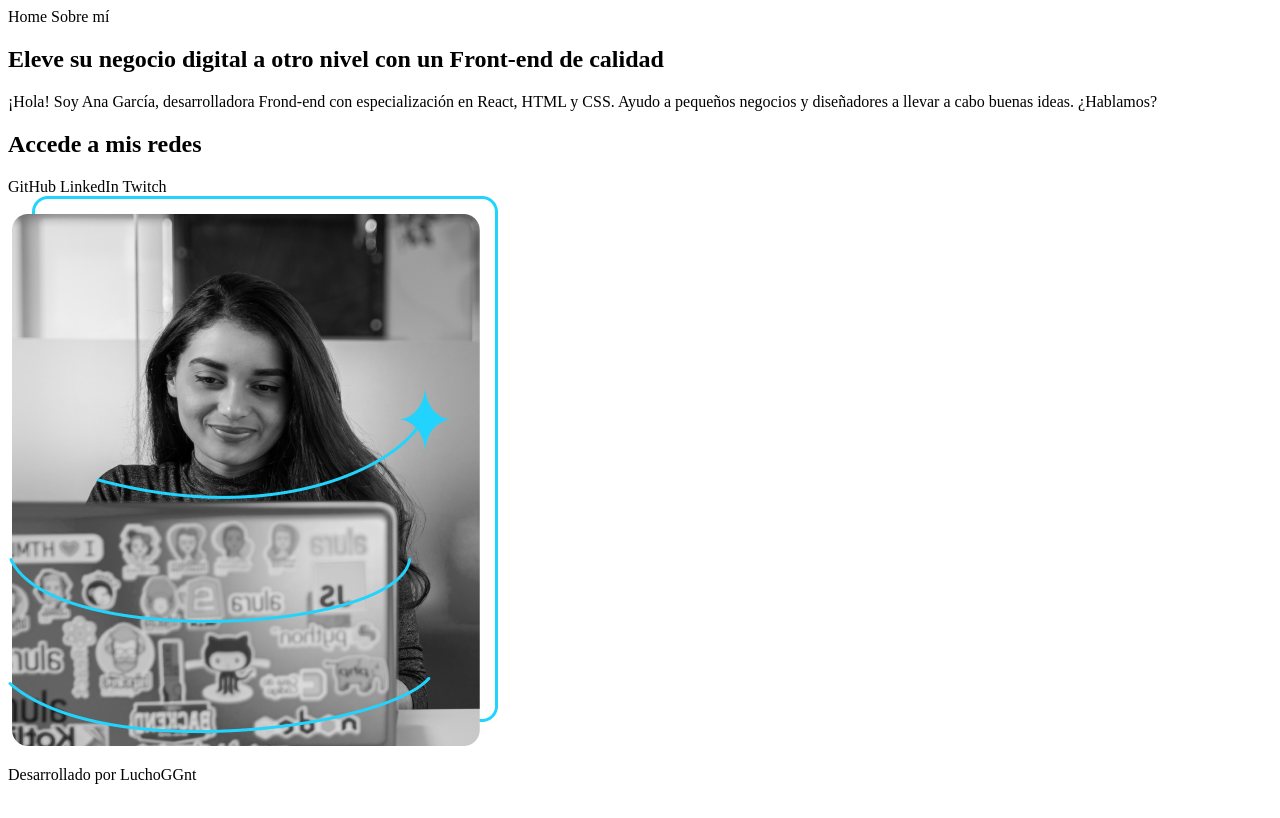
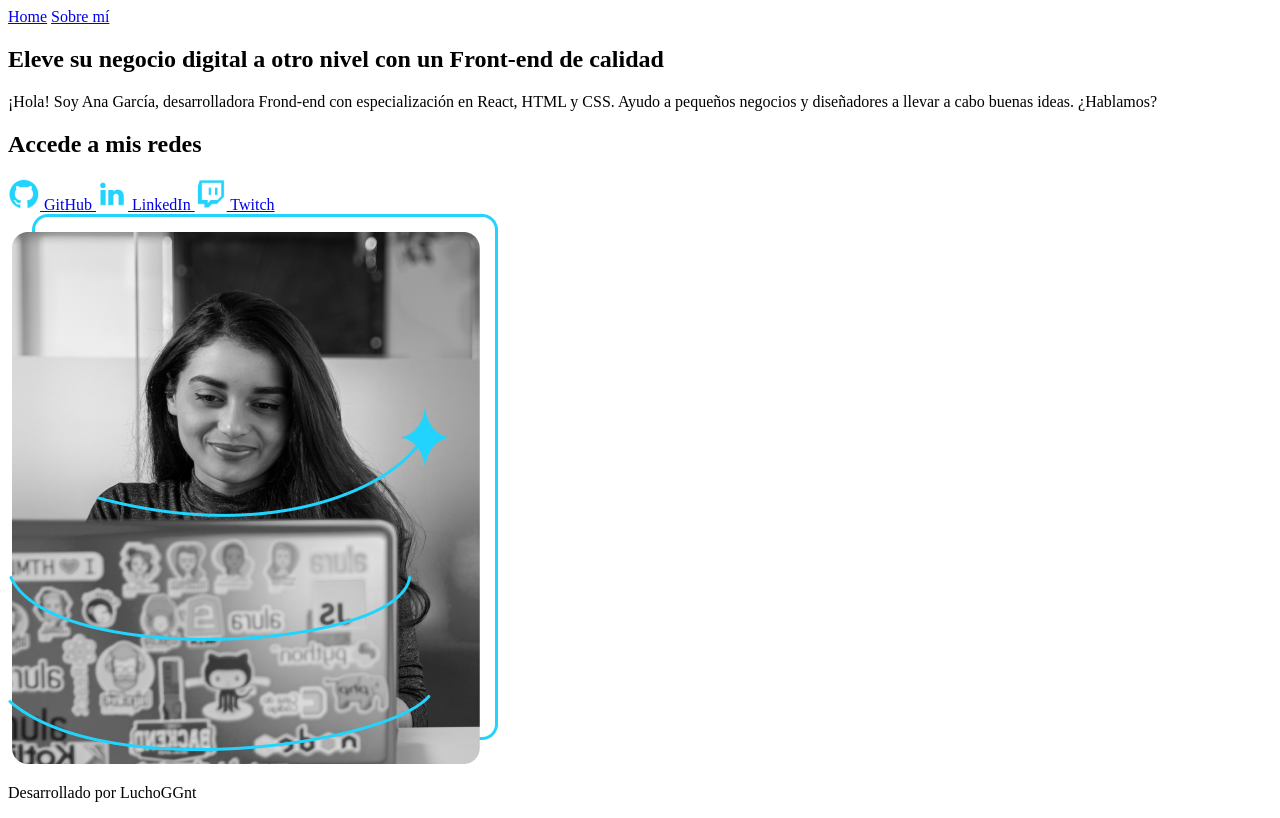
Before and after one commit to LuchoGGnt/repaso-desarrollo-web, a plain HTML site: page index.html in a window 1280 px wide. Drawn offline with Linux system fonts and the light colour scheme.

Commit message:
Modificación del archivo index.html y creación del archivo about.html
- Creación del archivo about.html. Adición de información sobre Ana García. Estructura similar al archivo index.html.
- Modificación del archivo index.html. Creación de las clases dentro de las etiquetas para pder aplicar estilos CSS.

```diff
--- a/index.html
+++ b/index.html
@@ -3,46 +3,61 @@
 <head>
     <meta charset="UTF-8">
     <meta name="viewport" content="width=device-width, initial-scale=1.0">
-    <link rel="stylesheet" href="styles/style.css">
+    <link rel="stylesheet" href="./styles/style.css">
     <title>Portafolio</title>
 </head>
 <body>
-    <header>
+
+    <!-- Apartado de metadatos y referencias -->
+    <header class="header">
         <!-- Barra de navegación de la página -->
-        <nav>
-            <a>Home</a>
-            <a>Sobre mí</a>
+        <nav class="header__menu">
+            <a class="header__menu__link" href="index.html">Home</a>
+            <a class="header__menu__link" href="about.html">Sobre mí</a>
         </nav>
     </header>
 
     <!-- Contenido principal (es variable por cada página) -->
-    <main>
+    <main class="presentacion">
+
         <!-- Es contenido puntual. No es necesario el uso de HTML semántico. -->
-        <section>
-
+        <section  class="presentacion__contenido">
             <!-- Contenido titular de la sección -->
-            <h1>
-                Eleve su negocio digital a otro nivel <strong>con un Front-end de calidad</strong>
+            <h1 class="presentacion__contenido__titulo">
+                Eleve su negocio digital a otro nivel <strong class="titulo__destaque">con un Front-end de calidad</strong>
             </h1>
 
             <!-- Párrafo de la sección -->
-            <p>
+            <p class="presentacion__contenido__texto">
                 ¡Hola! Soy Ana García, desarrolladora Frond-end con especialización en React, HTML y CSS. Ayudo a pequeños negocios y diseñadores a llevar a cabo buenas ideas. ¿Hablamos?
             </p>
 
             <!-- Sección para los enlaces con título (h2) -->
-            <section>
-                <h2>Accede a mis redes</h2>
-                <a>GitHub</a>
-                <a>LinkedIn</a>
-                <a>Twitch</a>
+            <section class="presentacion__contenido__enlaces">
+                <h2 class="presentacion__enlaces__subtitulo">Accede a mis redes</h2>
+                <a class="presentacion__enlaces__link" href="https://github.com/">
+                    <img src="./assets/Logo Github.png" alt="Logo de GitHub">
+                    GitHub
+                </a>
+                <a class="presentacion__enlaces__link" href="https://linkedin.com/in/">
+                    <img src="./assets/Logo linkedin.png" alt="Logo de LinkedIn">
+                    LinkedIn
+                </a>
+                <a class="presentacion__enlaces__link" href="https://twitch.tv/">
+                    <img src="./assets/Logo Twitch.png" alt="Logo de twitch">
+                    Twitch
+                </a>
             </section>
 
-            <img src="./assets/Imagen.png" alt="Foto de Ana García desarrollando un proyecto">
         </section>
+
+        <!-- Adición de la imagen de Ana García (no hay necesidad de emplear divs ni semántica) -->
+        <img src="./assets/Imagen.png" alt="Foto de Ana García desarrollando un proyecto">
+
     </main>
 
-    <footer>
+    <!-- Footer con información general de desarrollo (autor) -->
+    <footer class="footer">
         <p>Desarrollado por LuchoGGnt</p>
     </footer>
 
```
Also changed, not shown: about.html (added, +43 -0 lines).
